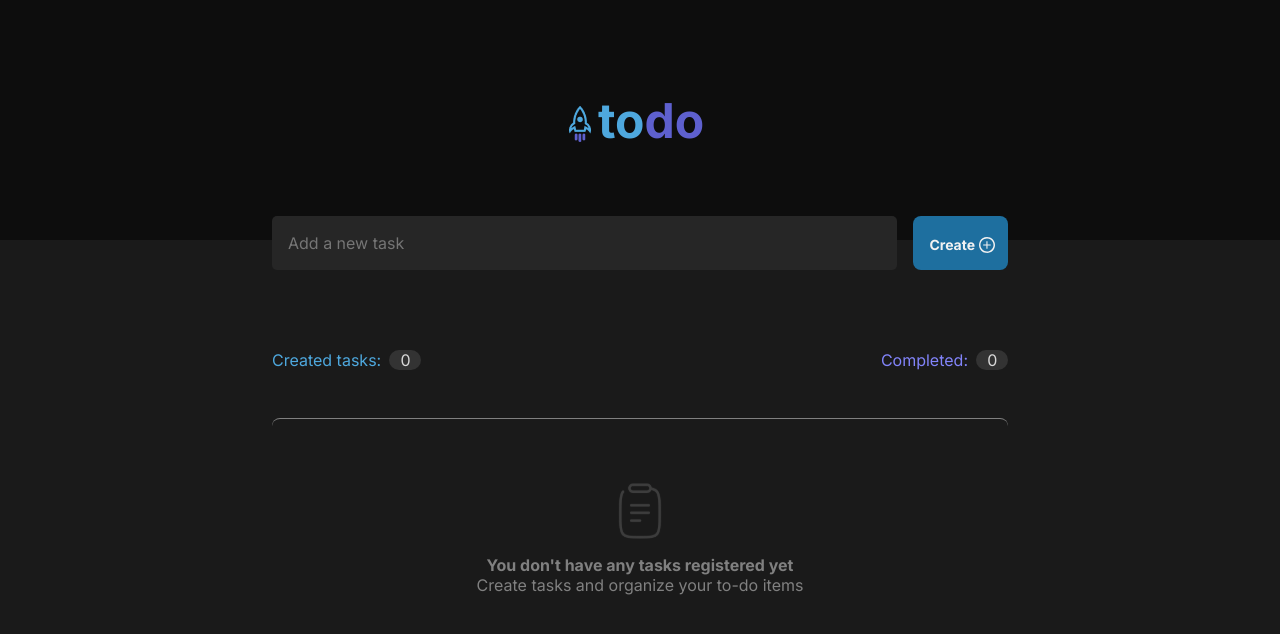
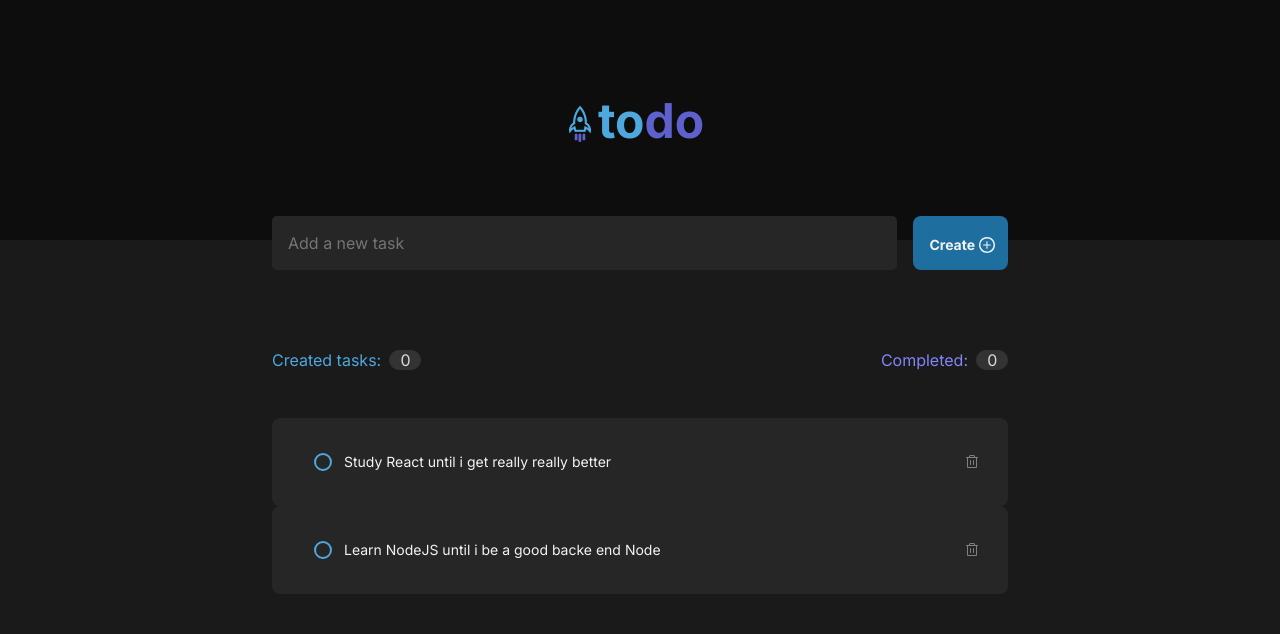
Before and after one commit to WGabrielM/todolist-react-desafio, a React (Vite) app: page / in a window 1280 px wide. Shown: the top 634 px of the page. Built offline with nearby package versions, Linux system fonts and the light colour scheme.

Commit message:
add array to test post

```diff
--- a/src/App.tsx
+++ b/src/App.tsx
@@ -1,38 +1,32 @@
-import { ChangeEvent, FormEvent, useState } from "react";
+import { ChangeEvent, useState } from "react";
 
-import Post from "./components/Post/Post";
+import Post, { PostType } from "./components/Post/Post";
 import EmptyTask from "./components/EmptyTask/EmptyTask";
 import Header from "./components/Header/Header";
 
 import style from "./App.module.css";
 
-export interface ITask {
-  id: number;
-  text: string;
-  isChecked: boolean;
-}
+const tasks: PostType[] = [
+  {
+    id: 1,
+    status: false,
+    text: "Study React until i get really really better",
+  },
+  {
+    id: 2,
+    status: false,
+    text: "Learn NodeJS until i be a good backe end Node",
+  },
+];
 
 function App() {
-  const [tasks, setTasks] = useState<ITask[]>([]);
-  const [task, setTask] = useState(["Code"]);
   const [newTask, setNewTask] = useState("");
 
-  function handleToggleTask({ id, status }: { id: number; status: boolean }) {
-    const changeTasks = tasks.map((task) => {
-      if (task.id == id) {
-        return { ...task, isChecked: status };
-      }
-
-      return { ...task };
-    });
-    setTasks(changeTasks);
-  }
-
-  function handleCreateNewTask(event: FormEvent) {
-    event.preventDefault();
-    setTask([...task, newTask]);
-    setNewTask("");
-  }
+  // function handleCreateNewTask(event: FormEvent) {
+  //   event.preventDefault();
+  //   setTask([...task, newTask]);
+  //   setNewTask("");
+  // }
 
   function handleNewTaskChange(event: ChangeEvent<HTMLTextAreaElement>) {
     setNewTask(event.target.value);
@@ -45,7 +39,7 @@ function App() {
       <Header />
 
       <article className={style.todo}>
-        <form onSubmit={handleCreateNewTask} className={style.formComment}>
+        <form className={style.formComment}>
           <textarea
             name="task"
             value={newTask}
@@ -68,9 +62,9 @@ function App() {
         </div>
       </article>
 
-      {tasks.length > 0 ? (
-        tasks.map((task) => {
-          <Post data={task} toggleTaskStatus={handleToggleTask} />;
+      {tasks.length > 1 ? (
+        tasks.map((data) => {
+          return <Post id={data.id} status={data.status} text={data.text} />;
         })
       ) : (
         <EmptyTask />
--- a/src/components/Post/Post.tsx
+++ b/src/components/Post/Post.tsx
@@ -1,22 +1,17 @@
-import { FormEvent, useState } from "react";
-import { ITask } from "../../App";
+import { FormEvent } from "react";
 import { Check, Trash } from "@phosphor-icons/react";
 
 import style from "./Post.module.css";
 
-interface Props {
-  data: ITask;
-  // removeTask: (id: number) => void;
-  toggleTaskStatus: ({ id, status }: { id: number; status: boolean }) => void;
+export interface PostType {
+  id: number;
+  status: boolean;
+  text: string;
 }
 
-export default function Post({ data, toggleTaskStatus}: Props) {
+export default function Post({ id, status, text }: PostType) {
 
-  const [newTask, setNewTask] = useState('');
-
-  function handleTaskToggle() {
-    toggleTaskStatus({ id: data.id, status: !data.isChecked });
-  }
+  function handleTaskToggle() {}
 
   function handleNewTask(event: FormEvent) {
     event.preventDefault();
@@ -24,24 +19,21 @@ export default function Post({ data, toggleTaskStatus}: Props) {
 
   function handleRemove() {}
 
-  const checkboxCheckedClassname = data.isChecked
+  const checkboxCheckedClassname = status
     ? style["checkbox-checked"]
     : style["checkbox-unchecked"];
 
-  const paragraphCheckedClassname = data.isChecked ? style["text-checked"] : "";
+  const paragraphCheckedClassname = status ? style["text-checked"] : "";
 
   return (
     <div className={style.post}>
       <label htmlFor="checkbox" onClick={handleTaskToggle}>
         <input readOnly type="checkbox" />
         <span className={`${style.checkbox} ${checkboxCheckedClassname}`}>
-          {data.isChecked && <Check size={12} />}
+          {status && <Check size={12} />}
         </span>
 
-        <p className={`${style.text} ${paragraphCheckedClassname}`}>
-          Integer urna interdum massa libero auctor neque turpis turpis semper.
-          Duis vel sed fames integer.
-        </p>
+        <p className={`${style.text} ${paragraphCheckedClassname}`}>{text}</p>
       </label>
 
       <button onClick={handleRemove} title="Delete Task">
```
